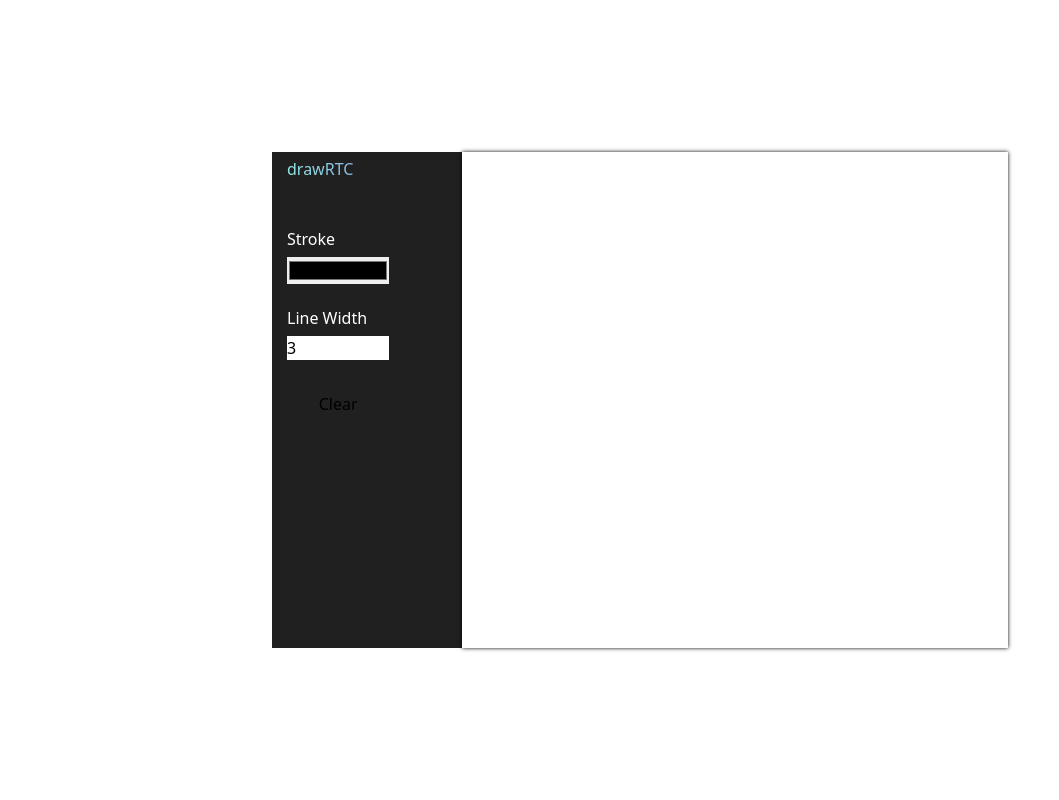
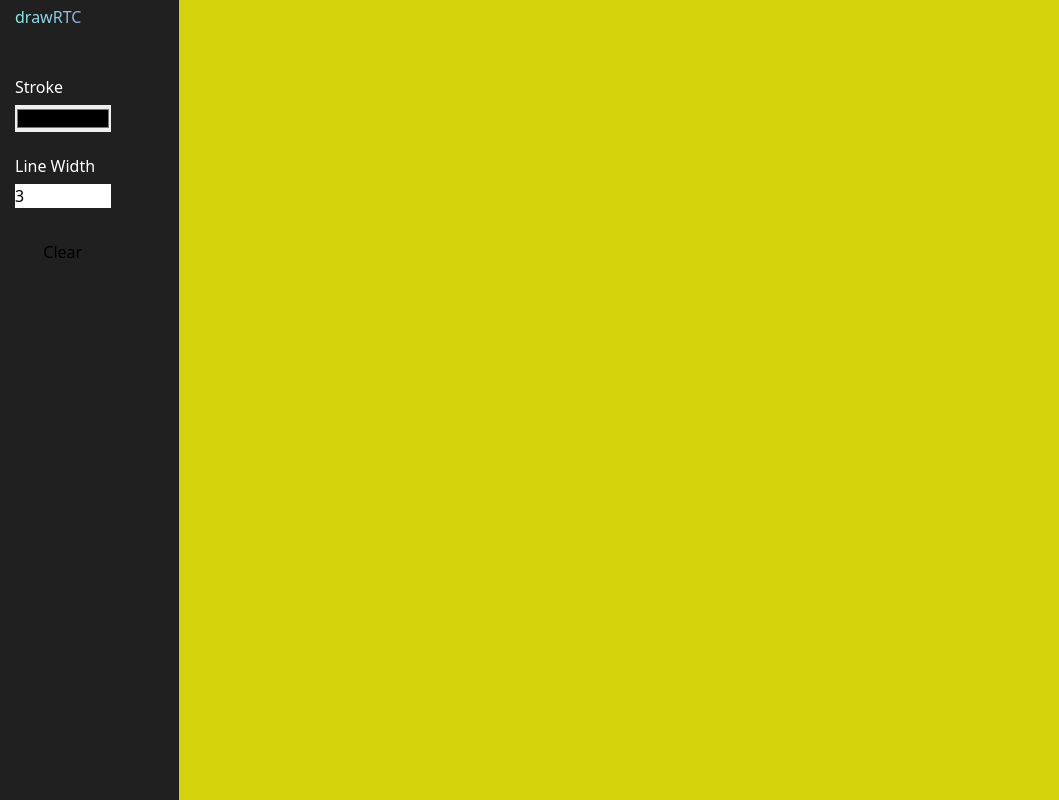
Before and after one commit to apsinghdev/drawRTC, a React (Vite) app in the folder client/: page / in a window 1280 px wide. Shown: the whole page, without its empty margins (0-1059 px from the left). Built offline with nearby package versions, Linux system fonts and the light colour scheme; no server answers.

Commit message:
Make canvas full screen

```diff
--- a/client/src/App.css
+++ b/client/src/App.css
@@ -1,11 +1,7 @@
 
 #root {
-    max-width: 1280px;
-    margin: 0 auto;
-    padding: 2rem;
-    height: 70vh;
-    width: 100vh;
-    /* text-align: center; */
+    height: 100vh;
+    width: 100vw;
   }
 
 #sidebar * {
@@ -71,7 +67,6 @@
 
   .canvas {
     height: 100%;
-    width: 100%;
-    border: 0px solid black;
-    box-shadow: 0 0 4px #000;
+    width: 86vw;
+    background-color: rgb(212, 212, 13);
   }
--- a/client/src/App.jsx
+++ b/client/src/App.jsx
@@ -46,7 +46,7 @@ function App() {
       startX = e.clientX - canvas.getBoundingClientRect().left;
       startY = e.clientY - canvas.getBoundingClientRect().top;
     }
-    function handleMouseup(e) {
+    function handleMouseup() {
       isDrawing = false;
       startX = 0;
       startY = 0;
```
